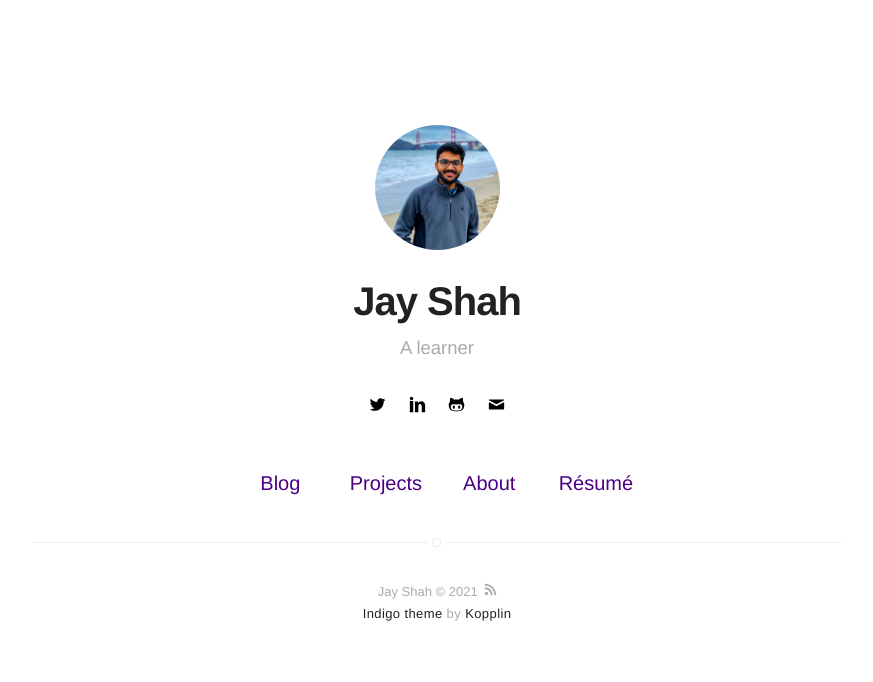
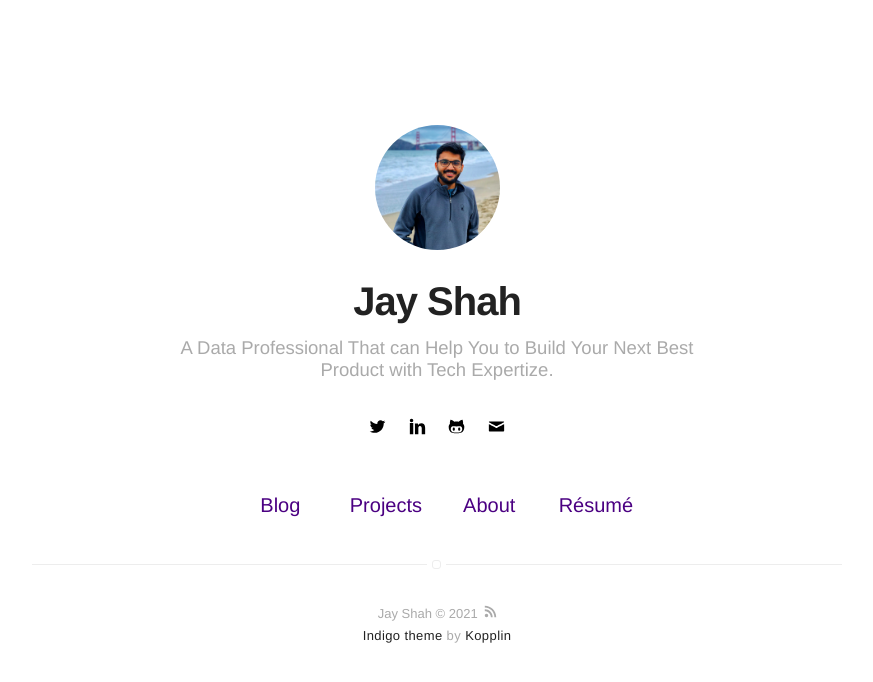
Before and after one commit to jayshah5696/jayshah5696.github.io, a Jekyll site: the page built from index.html, in a window 1280 px wide. Shown: the top 682 px of the page, without its empty margins (203-1076 px from the left). Built offline with Jekyll 4.4.1, drawn with Linux system fonts in a browser that asks for light colours.

Commit message:
Update _config.yml

```diff
--- a/_config.yml
+++ b/_config.yml
@@ -1,6 +1,6 @@
 # main text of home
 name: Jay Shah
-bio: A learner
+bio: A Data Professional That can Help You to Build Your Next Best Product with Tech Expertize.
 
 # twitter summary info
 description: Personal Website
@@ -43,9 +43,9 @@ github: jayshah5696
 email: jayshah5696@gmail.com
 
 authors:
-  johndoe:
+  jay:
     name: Jay Shah
-    bio: A Man who travels the world eating noodles
+    bio: Data Professional with expertise with technology
     external-image: false
     picture: assets/images/Profile.jpg
     twitter: jayjshah
@@ -78,7 +78,7 @@ animation: true
 # add default values to specific pages or layouts
 defaults:
   - scope:
-      path: ''  # an empty string here means all files in the project
+      path: 'blog'  # an empty string here means all files in the project
       layout: post
     values:
        # setting all post to not hidden by default,
```
